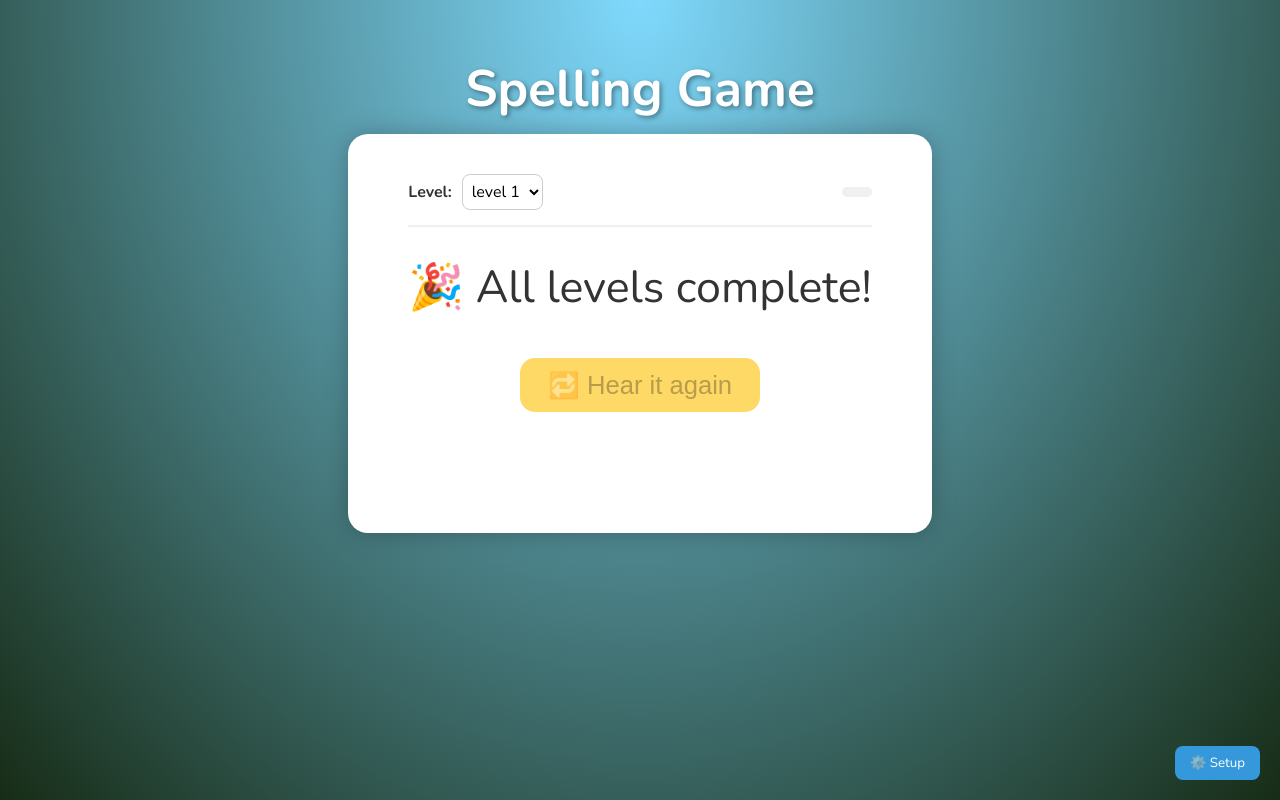
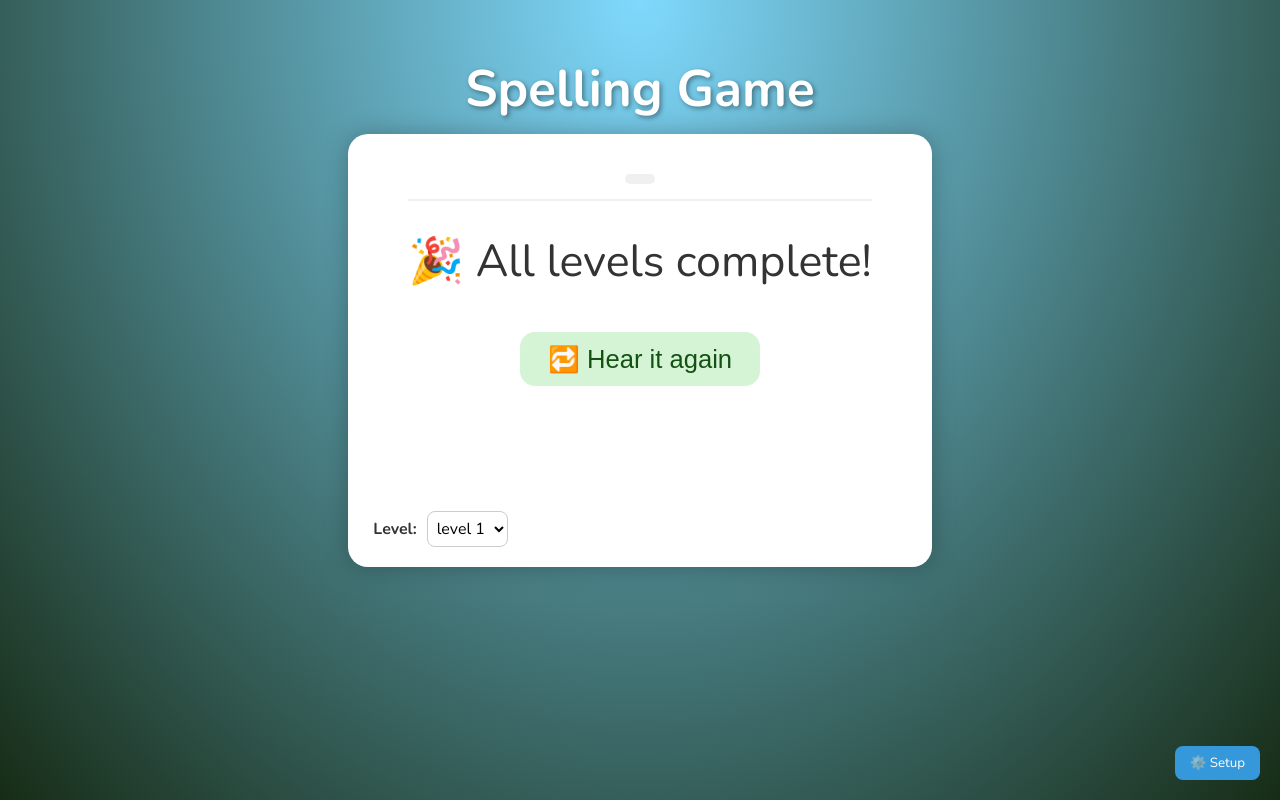
Before and after one commit to fc-explorations/spelling, a plain HTML site: page index.html in a window 1280 px wide. Drawn offline with nearby package versions, Linux system fonts and the light colour scheme; no server answers.

Commit message:
Enhance layout: adjust padding and positioning for game elements and replay button

```diff
--- a/index.html
+++ b/index.html
@@ -57,6 +57,8 @@
     padding: 40px 60px;
     box-shadow: 0 0 25px rgba(0,0,0,0.25);
     max-width: 90%;
+    position: relative;
+    padding-bottom: 100px; /* space for level selector */
   }
   #word-display {
     font-size: 2.8em;
@@ -107,6 +109,13 @@
     text-align: center;
     margin-top: 10px;
   }
+  #replay-word {
+    background-color: #d5f4d5;
+    color: #145214;
+  }
+  #replay-word:hover {
+    background-color: #bdeab5;
+  }
   #admin-panel details {
     margin-top: 15px;
     border: 1px solid #e0e0e0;
@@ -151,18 +160,19 @@
   }
   #game-header {
     display: flex;
-    justify-content: space-between;
+    justify-content: center;
     align-items: center;
     padding-bottom: 15px;
     margin-bottom: 30px; /* Increased space */
     border-bottom: 2px solid #f0f0f0;
   }
   #level-container {
+    position: absolute;
+    bottom: 20px;
+    left: 25px;
     display: flex;
     align-items: center;
-    justify-content: center;
     gap: 10px;
-    margin-bottom: 0; /* Reset margin */
     font-weight: bold;
   }
   #level-select {
```
